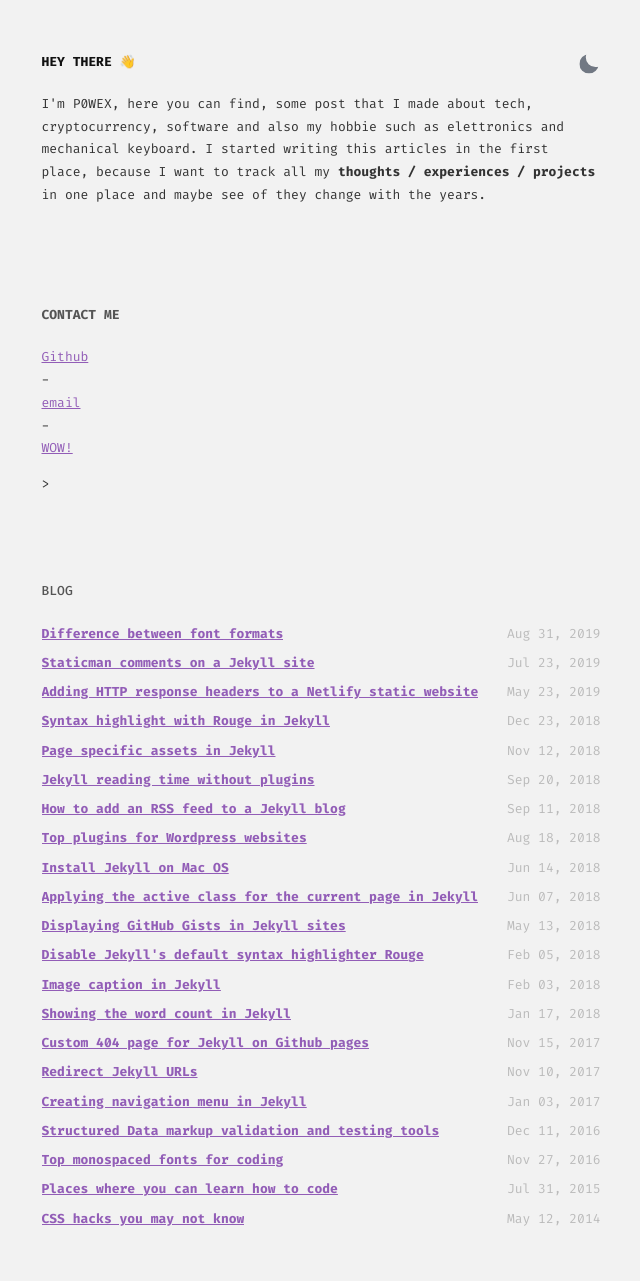
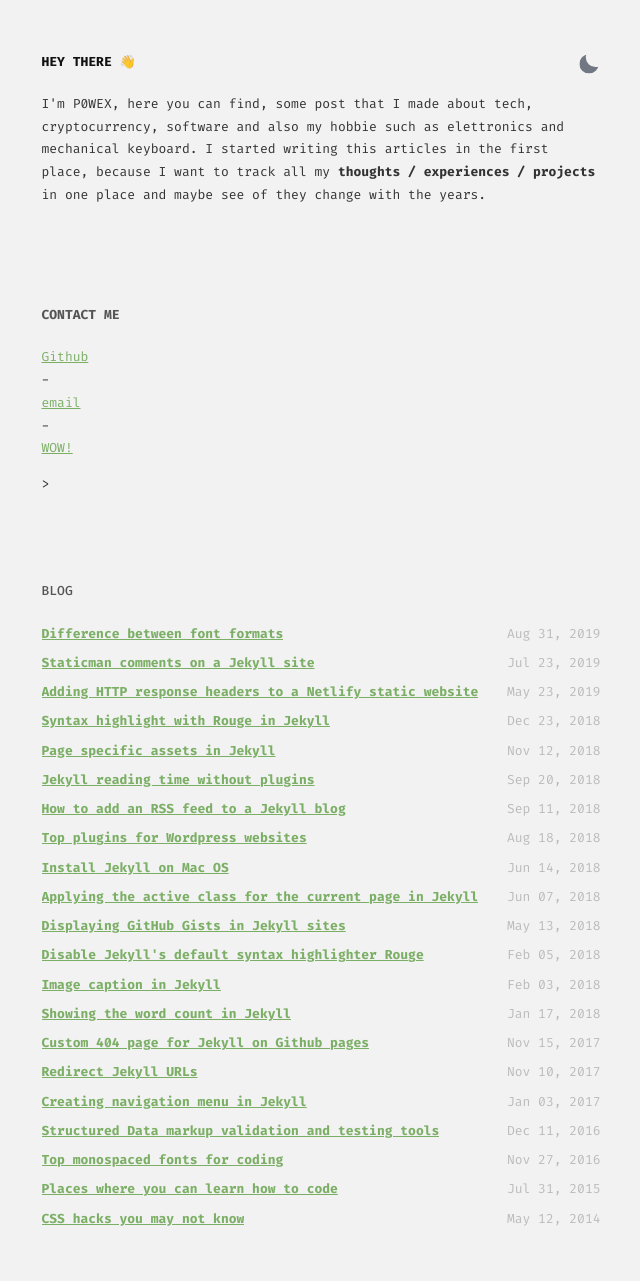
Before and after one commit to DavideBri/Gesko, a Jekyll site: the page built from index.html, in a window 1280 px wide. Shown: the whole page, without its empty margins (319-959 px from the left). Built offline with Jekyll 4.4.1, drawn with Linux system fonts in a browser that asks for light colours.

Commit message:
updated the color, again

```diff
--- a/_sass/_main.scss
+++ b/_sass/_main.scss
@@ -39,7 +39,7 @@ html[data-theme="light"] {
 	--medium-text-color: #555;
 	--main-text-color: #333;
 	--dark-text-color: #111;
-	--link-color: #925db7;
+	--link-color: #7caf66;
 
 	background-color: #f2f2f2;
 
@@ -97,7 +97,7 @@ html[data-theme="dark"] {
 	--medium-text-color: #888;
 	--main-text-color: #ddd;
 	--dark-text-color: #eee;
-	--link-color: #925db7;
+	--link-color: #7caf66;
 
 	background-color: #0d1117;
 
```
